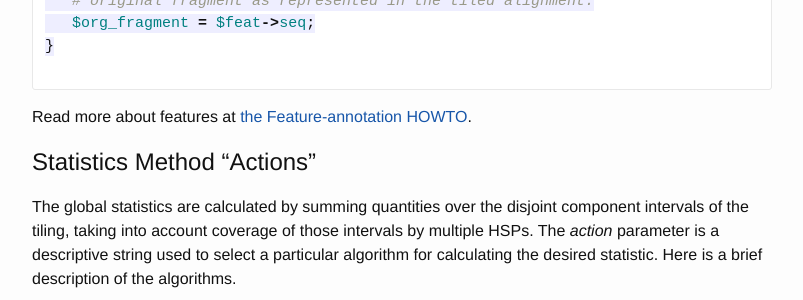
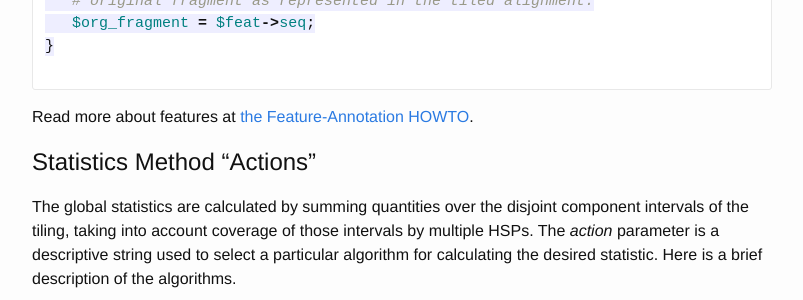
Before and after one commit to bioperl/bioperl.github.io, a Jekyll site: the page built from howtos/Tiling.md, in a window 1280 px wide and 900 px high, scrolled down 7259 px. Shown: the part 152-452 px from the top of the window, without its empty margins (238-1041 px from the left). Built offline with Jekyll 4.4.1, drawn with Linux system fonts in a browser that asks for light colours; Markdown is read by kramdown in place of the engine named in the settings; part of the change alters nothing that is shown.

Commit message:
Minor edits

````diff
--- a/howtos/Tiling.md
+++ b/howtos/Tiling.md
@@ -59,7 +59,7 @@ Tiling Your Searches with [Bio::Search::Tiling::MapTiling](https://metacpan.org/
 
 ## Overview ##
 
-Searches parsed with [Bio::SearchIO](https://metacpan.org/pod/Bio::SearchIO) are organized as follows _(see [SearchIO HOWTO](../howtos/SearchIO.md) for much more detail)_:
+Searches parsed with [Bio::SearchIO](https://metacpan.org/pod/Bio::SearchIO) are organized as follows _(see [SearchIO HOWTO](../howtos/SearchIO.html) for much more detail)_:
 
 *  the [Bio::SearchIO](https://metacpan.org/pod/Bio::SearchIO) object contains
    * [Results](https://metacpan.org/pod/Bio::Search::Result::ResultI), which contain
@@ -258,7 +258,7 @@ foreach my $feat ($hseq->get_SeqFeatures) {
 
 ```
 
-Read more about features at [the Feature-annotation HOWTO]().
+Read more about features at [the Feature-Annotation HOWTO](Feature-Annotation.html).
 
 ## Statistics Method "Actions" ##
 
````
